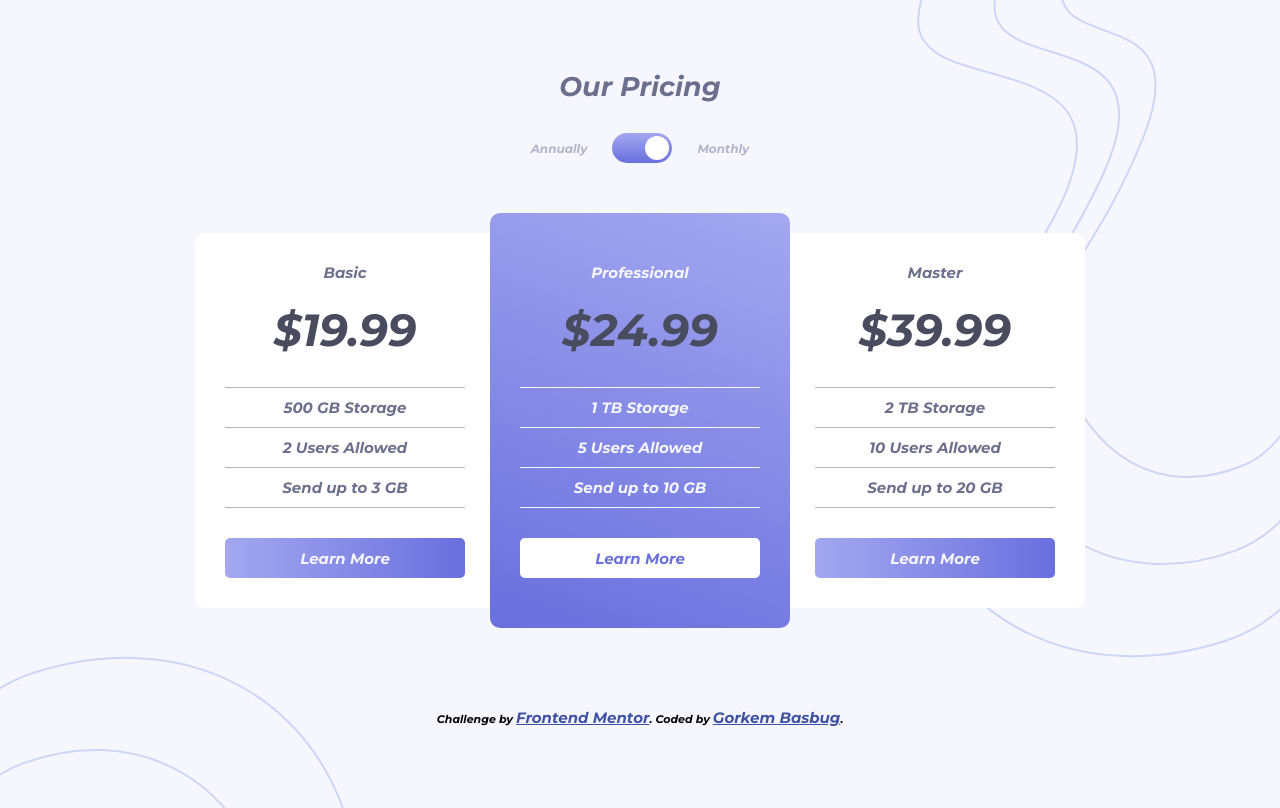
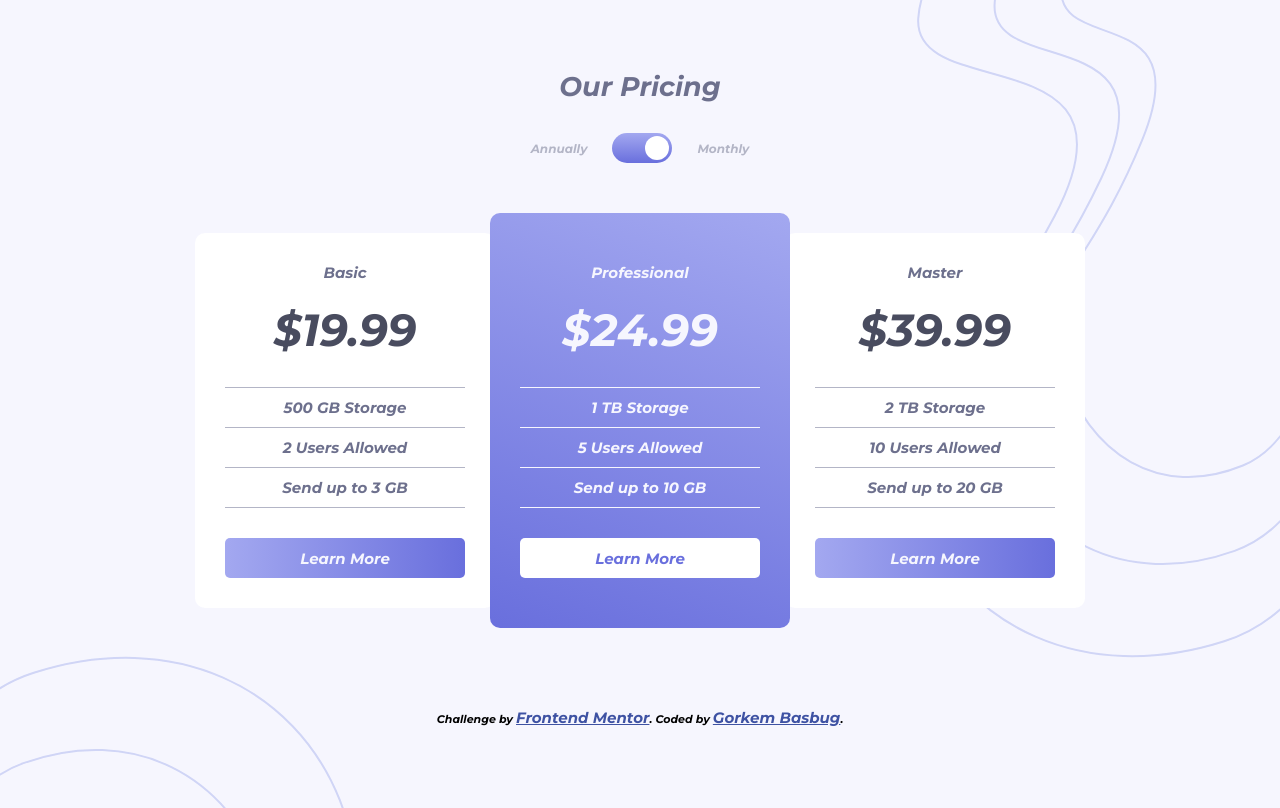
Before and after one commit to gbasbu/frontend-challenges-6, a plain HTML site: page pricing-component-with-toggle-master/index.html in a window 1280 px wide. Shown: the top 808 px of the page. Drawn offline with Linux system fonts and the light colour scheme.

Commit message:
fixed price color

```diff
--- a/pricing-component-with-toggle-master/css/style.scss
+++ b/pricing-component-with-toggle-master/css/style.scss
@@ -179,7 +179,7 @@ main{
                     border-color: $Very-Light-Grayish-Blue;
                 }
             }
-            h1{
+            span{
                 color:$Very-Light-Grayish-Blue;
             }
             button{
```
Also changed, not shown: pricing-component-with-toggle-master/css/style.css, 1 other file.
